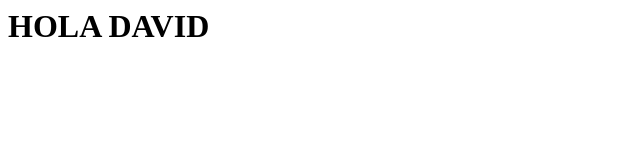
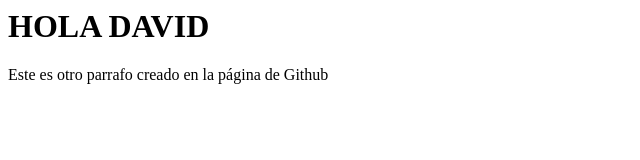
Before and after one commit to DevEzro/pps0-1David, a plain HTML site: page index.html in a window 1280 px wide. Shown: the whole page, without its empty margins (0-640 px from the left). Drawn offline with Linux system fonts and the light colour scheme.

Commit message:
Update index.html
Se modifica el index.html

```diff
--- a/index.html
+++ b/index.html
@@ -1,5 +1,6 @@
 <html>
 	<body>
 		<h1>HOLA DAVID</h1>
+		<p>Este es otro parrafo creado en la página de Github</p>
 	<body>
 </html>
```
